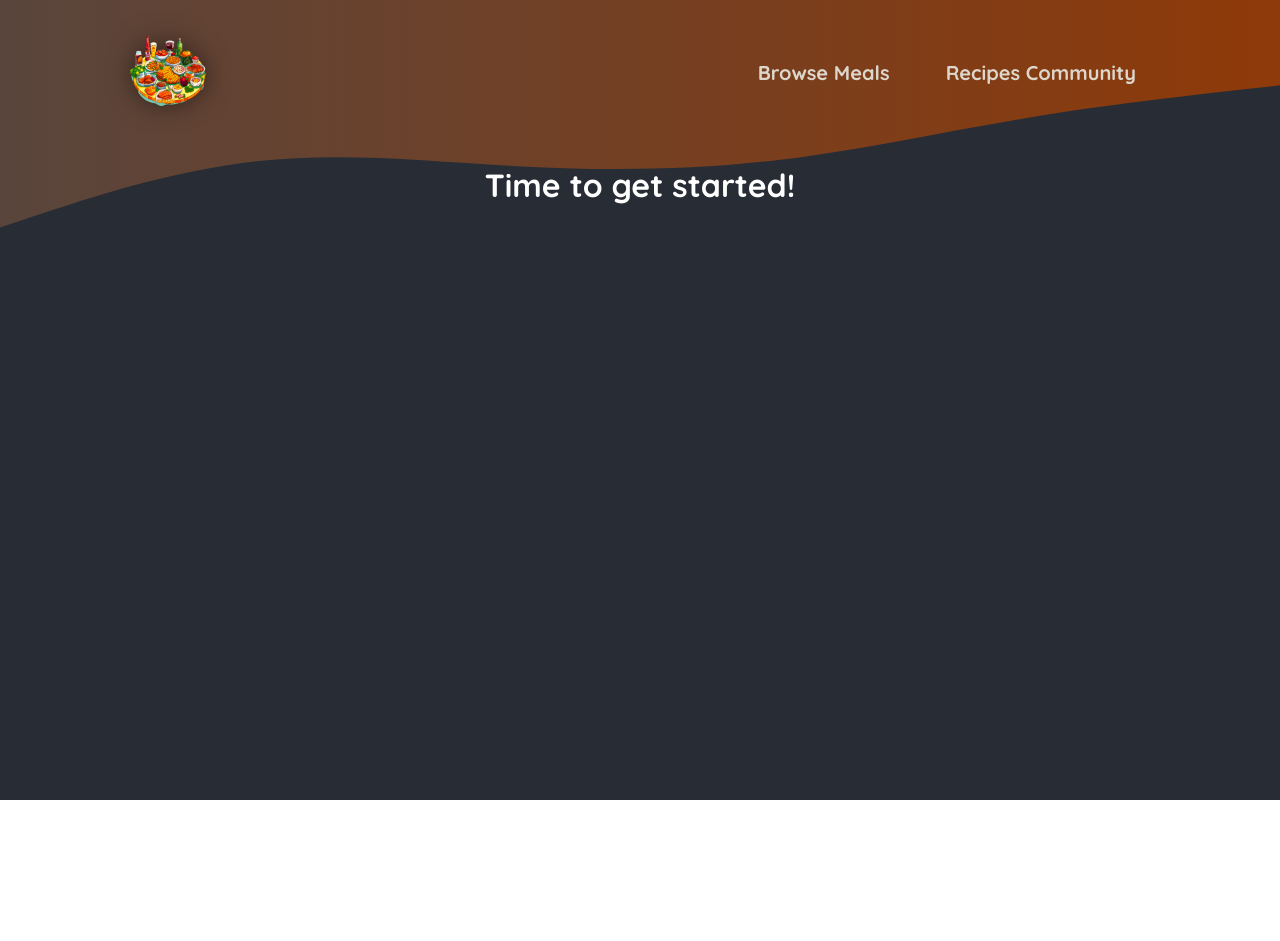
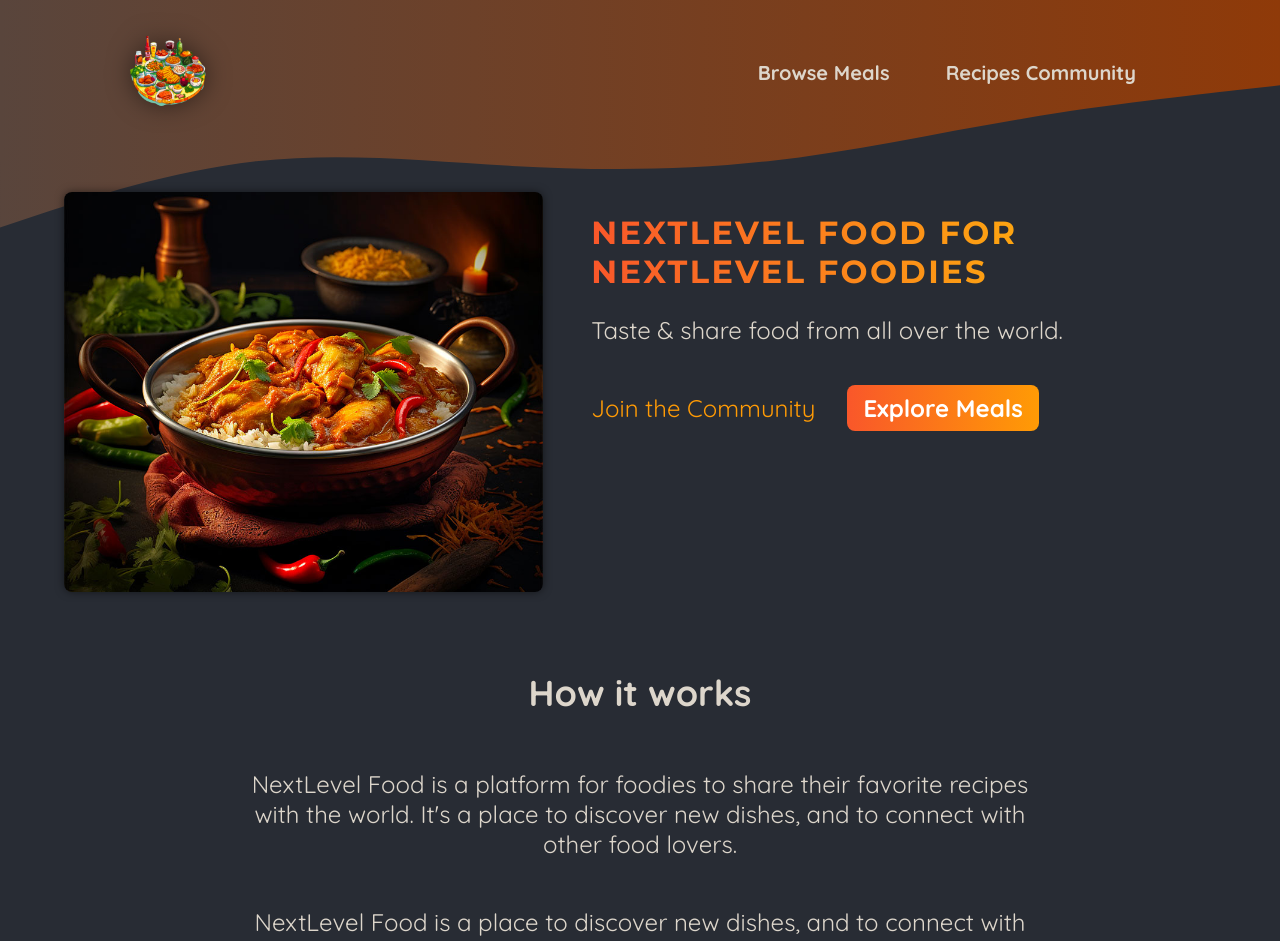
Before and after one commit to Ji2mys/nextjs-recipes-app, a Next.js app: page / in a window 1280 px wide. Shown: the top 941 px of the page. Before the commit the page ends 800 px from the top, so only its background shows below. Built offline with nearby package versions, Linux system fonts and the light colour scheme.

Commit message:
New home page with image slideshow, nav links improved

```diff
--- /dev/null
+++ b/app/community/page.module.css
@@ -0,0 +1,61 @@
+.header {
+  gap: 3rem;
+  margin: 3rem auto 5rem auto;
+  width: 90%;
+  max-width: 75rem;
+  color: #ddd6cb;
+  font-size: 1.5rem;
+  text-align: center;
+}
+
+.header h1 {
+  font-family: "Montserrat", sans-serif;
+}
+
+.highlight {
+  background: linear-gradient(90deg, #f9572a, #ff8a05);
+  background-clip: text;
+  -webkit-background-clip: text;
+  -webkit-text-fill-color: transparent;
+}
+
+.main {
+  width: 90%;
+  max-width: 40rem;
+  margin: 0 auto;
+  text-align: center;
+}
+
+.main h2 {
+  font-family: "Montserrat", sans-serif;
+  font-size: 2rem;
+  margin-bottom: 3rem;
+  color: #ddd6cb;
+}
+
+.perks {
+  list-style: none;
+  margin: 3rem 0;
+  padding: 0;
+}
+
+.perks li {
+  display: flex;
+  flex-direction: column;
+  align-items: center;
+  gap: 2rem;
+}
+
+.perks img {
+  width: 8rem;
+  height: 8rem;
+  object-fit: contain;
+}
+
+.perks p {
+  font-family: "Montserrat", sans-serif;
+  font-size: 1.5rem;
+  font-weight: bold;
+  margin: 0;
+  color: #ddd6cb;
+}
--- a/app/page.js
+++ b/app/page.js
@@ -1,9 +1,52 @@
+import Link from "next/link";
+import classes from "./page.module.css";
+import ImageSlideshow from "@/components/images/image-slideshow";
+
 export default function Home() {
   return (
-    <main>
-      <h1 style={{ color: "white", textAlign: "center" }}>
-        Time to get started!
-      </h1>
-    </main>
+    <>
+      <header className={classes.header}>
+        <div className={classes.slideshow}>
+          <ImageSlideshow />
+        </div>
+        <div>
+          <div className={classes.hero}>
+            <h1>NextLevel Food for NextLevel Foodies</h1>
+            <p>Taste & share food from all over the world.</p>
+          </div>
+          <div className={classes.cta}>
+            <Link href="/community">Join the Community</Link>
+            <Link href="/meals">Explore Meals</Link>
+          </div>
+        </div>
+      </header>
+      <main>
+        <section className={classes.section}>
+          <h2>How it works</h2>
+          <p>
+            NextLevel Food is a platform for foodies to share their favorite
+            recipes with the world. It&apos;s a place to discover new dishes,
+            and to connect with other food lovers.
+          </p>
+          <p>
+            NextLevel Food is a place to discover new dishes, and to connect
+            with other food lovers.
+          </p>
+        </section>
+
+        <section className={classes.section}>
+          <h2>Why NextLevel Food?</h2>
+          <p>
+            NextLevel Food is a platform for foodies to share their favorite
+            recipes with the world. It&apos;s a place to discover new dishes,
+            and to connect with other food lovers.
+          </p>
+          <p>
+            NextLevel Food is a place to discover new dishes, and to connect
+            with other food lovers.
+          </p>
+        </section>
+      </main>
+    </>
   );
 }
--- /dev/null
+++ b/app/page.module.css
@@ -0,0 +1,75 @@
+.header {
+  display: flex;
+  gap: 3rem;
+  margin: 3rem auto;
+  width: 90%;
+  max-width: 75rem;
+}
+
+.slideshow {
+  width: 40rem;
+  height: 25rem;
+}
+
+.hero {
+  color: #ddd6cb;
+  font-size: 1.5rem;
+}
+
+.hero h1 {
+  font-size: 2rem;
+  font-weight: bold;
+  font-family: 'Montserrat', sans-serif;
+  letter-spacing: 0.15rem;
+  text-transform: uppercase;
+  background: linear-gradient(90deg, #f9572a, #ffc905);
+  background-clip: text;
+  -webkit-background-clip: text;
+  -webkit-text-fill-color: transparent;
+}
+
+.cta {
+  font-size: 1.5rem;
+  display: flex;
+  gap: 1rem;
+}
+
+.cta a {
+  display: inline-block;
+  margin-top: 1rem;
+  padding: 0.5rem 1rem;
+  border-radius: 0.5rem;
+  background: linear-gradient(90deg, #f9572a, #ff9b05);
+  color: #ffffff;
+  font-weight: bold;
+  text-decoration: none;
+}
+
+.cta a:hover,
+.cta a:active {
+  background: linear-gradient(90deg, #fd4715, #f9b241);
+}
+
+.cta a:first-child {
+  background: transparent;
+  font-weight: normal;
+  color: #ff9b05;
+  padding-left: 0;
+}
+
+.cta a:first-child:hover,
+.cta a:first-child:active {
+  background: transparent;
+  color: #f9b241;
+}
+
+.section {
+  display: flex;
+  flex-direction: column;
+  color: #ddd6cb;
+  font-size: 1.5rem;
+  max-width: 50rem;
+  width: 90%;
+  margin: 2rem auto;
+  text-align: center;
+}
--- /dev/null
+++ b/components/images/image-slideshow.js
@@ -0,0 +1,50 @@
+"use client";
+
+import { useEffect, useState } from "react";
+import Image from "next/image";
+
+import burgerImg from "@/assets/burger.jpg";
+import curryImg from "@/assets/curry.jpg";
+import dumplingsImg from "@/assets/dumplings.jpg";
+import macncheeseImg from "@/assets/macncheese.jpg";
+import pizzaImg from "@/assets/pizza.jpg";
+import schnitzelImg from "@/assets/schnitzel.jpg";
+import tomatoSaladImg from "@/assets/tomato-salad.jpg";
+import classes from "./image-slideshow.module.css";
+
+const images = [
+  { image: burgerImg, alt: "A delicious, juicy burger" },
+  { image: curryImg, alt: "A delicious, spicy curry" },
+  { image: dumplingsImg, alt: "Steamed dumplings" },
+  { image: macncheeseImg, alt: "Mac and cheese" },
+  { image: pizzaImg, alt: "A delicious pizza" },
+  { image: schnitzelImg, alt: "A delicious schnitzel" },
+  { image: tomatoSaladImg, alt: "A delicious tomato salad" },
+];
+
+export default function ImageSlideshow() {
+  const [currentImageIndex, setCurrentImageIndex] = useState(0);
+
+  useEffect(() => {
+    const interval = setInterval(() => {
+      setCurrentImageIndex((prevIndex) =>
+        prevIndex < images.length - 1 ? prevIndex + 1 : 0
+      );
+    }, 5000);
+
+    return () => clearInterval(interval);
+  }, []);
+
+  return (
+    <div className={classes.slideshow}>
+      {images.map((image, index) => (
+        <Image
+          key={index}
+          src={image.image}
+          className={index === currentImageIndex ? classes.active : ""}
+          alt={image.alt}
+        />
+      ))}
+    </div>
+  );
+}
--- /dev/null
+++ b/components/images/image-slideshow.module.css
@@ -0,0 +1,26 @@
+.slideshow {
+  position: relative;
+  width: 100%;
+  height: 100%;
+  border-radius: 8px;
+  overflow: hidden;
+  box-shadow: 0 0 0.5rem rgba(0, 0, 0, 0.5);
+}
+
+.slideshow img {
+  width: 100%;
+  height: 100%;
+  object-fit: cover;
+  position: absolute;
+  top: 0;
+  left: 0;
+  opacity: 0;
+  transform: scale(1.1) translateX(-1rem) rotate(-5deg);
+  transition: all 0.5s ease-in-out;
+}
+
+.slideshow .active {
+  z-index: 1;
+  opacity: 1;
+  transform: scale(1) translateX(0) rotate(0);
+}
--- a/components/main-header/main-header.js
+++ b/components/main-header/main-header.js
@@ -1,9 +1,10 @@
 import Image from "next/image";
+import Link from "next/link";
 
 import classes from "./main-header.module.css";
 import logoImg from "@/assets/logo.png";
-import Link from "next/link";
 import MainHeaderBackground from "./main-header-background";
+import NavLink from "./nav-link";
 
 export default function MainHeader() {
   return (
@@ -17,10 +18,10 @@
         <nav className={classes.nav}>
           <ul>
             <li>
-              <Link href="/meals">Browse Meals</Link>
+              <NavLink href="/meals">Browse Meals</NavLink>
             </li>
             <li>
-              <Link href="/community">Recipes Community</Link>
+              <NavLink href="/community">Recipes Community</NavLink>
             </li>
           </ul>
         </nav>
--- a/components/main-header/main-header.module.css
+++ b/components/main-header/main-header.module.css
@@ -21,30 +21,6 @@
   font-size: 1.25rem;
 }
 
-.nav a {
-  text-decoration: none;
-  color: #ddd6cb;
-  font-weight: bold;
-  padding: 0.5rem 1rem;
-  border-radius: 0.5rem;
-}
-
-.nav a:hover,
-.nav a:active {
-  background: linear-gradient(90deg, #ff8a05, #f9b331);
-  background-clip: text;
-  -webkit-background-clip: text;
-  -webkit-text-fill-color: transparent;
-  text-shadow: 0 0 18px rgba(248, 190, 42, 0.8);
-}
-
-.active {
-  background: linear-gradient(90deg, #ff8a05, #f9b331);
-  background-clip: text;
-  -webkit-background-clip: text;
-  -webkit-text-fill-color: transparent;
-}
-
 .logo {
   display: flex;
   align-items: center;
--- /dev/null
+++ b/components/main-header/nav-link.js
@@ -0,0 +1,22 @@
+"use client";
+
+import Link from "next/link";
+import { usePathname } from "next/navigation";
+
+import classes from "./nav-link.module.css";
+
+export default function NavLink({ href, children }) {
+  const path = usePathname();
+  return (
+    <Link
+      href={href}
+      className={
+        path.startsWith(href)
+          ? `${classes.link} ${classes.active}`
+          : classes.link
+      }
+    >
+      {children}
+    </Link>
+  );
+}
--- /dev/null
+++ b/components/main-header/nav-link.module.css
@@ -0,0 +1,23 @@
+.link {
+  text-decoration: none;
+  color: #ddd6cb;
+  font-weight: bold;
+  padding: 0.5rem 1rem;
+  border-radius: 0.5rem;
+}
+
+.link:hover,
+.link:active {
+  background: linear-gradient(90deg, #ff8a05, #f9b331);
+  background-clip: text;
+  -webkit-background-clip: text;
+  -webkit-text-fill-color: transparent;
+  text-shadow: 0 0 18px rgba(248, 190, 42, 0.8);
+}
+
+.link.active {
+  background: linear-gradient(90deg, #ff8a05, #f9b331);
+  background-clip: text;
+  -webkit-background-clip: text;
+  -webkit-text-fill-color: transparent;
+}
```
Also changed, not shown: app/community/page.js (+36 -3 lines).
